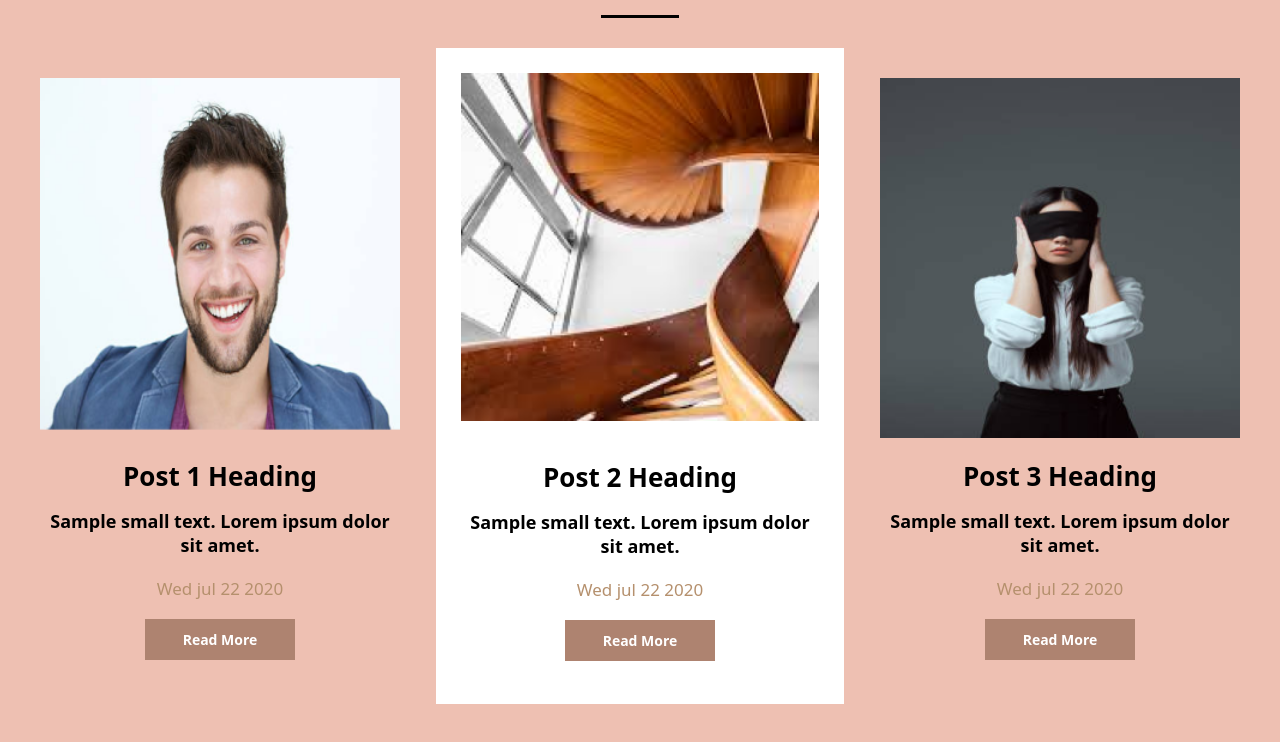
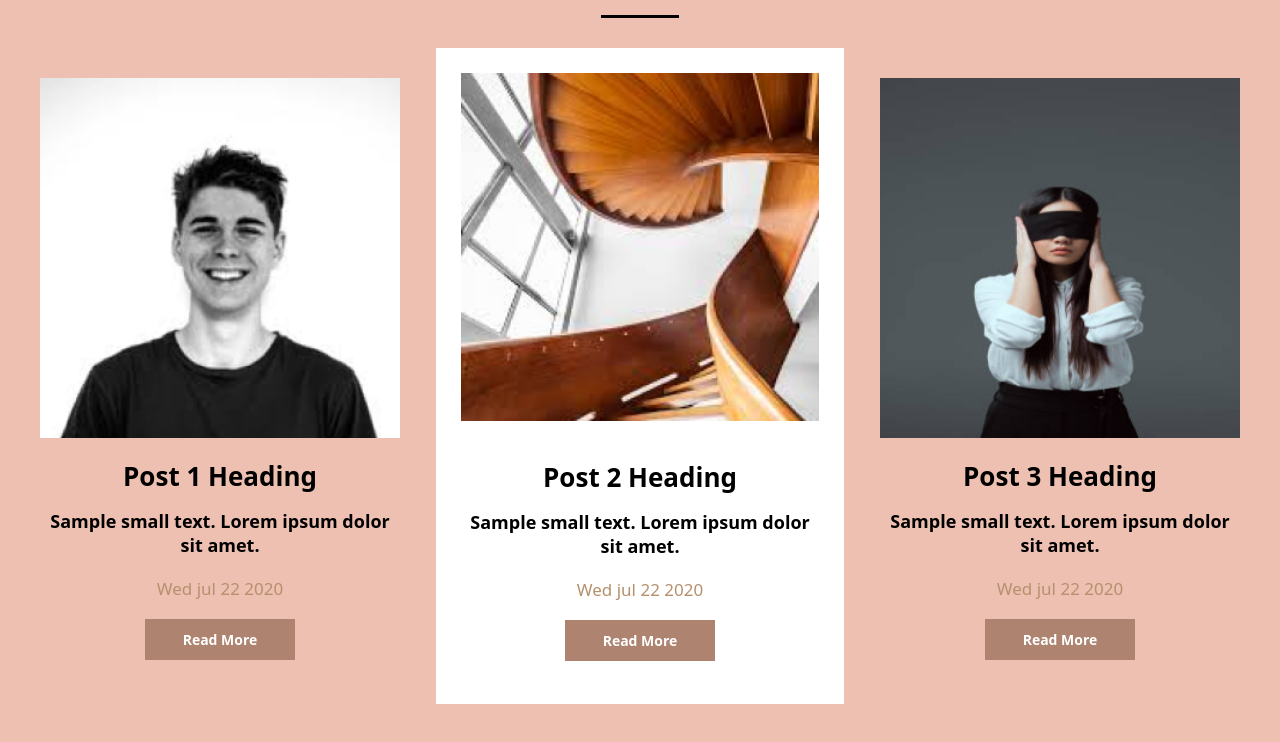
Before and after one commit to preetikaushik1/html-task03, a plain HTML site: page index.html in a window 1280 px wide. Shown: the part 74-816 px from the top of the page. Drawn offline with Linux system fonts and the light colour scheme.

Commit message:
image-change
image-change

```diff
--- a/index.html
+++ b/index.html
@@ -17,7 +17,7 @@
             <div class="border"></div>
             <div class="imgbox">
                 <div class="left_box">
-                    <div><img src="img/bbbb 1.png" width="100%"/></div>
+                    <div><img src="img/b2 1.png" width="100%"/></div>
                     <div class="post">Post 1 Heading</div>
                     <div class="text">Sample small text. Lorem ipsum dolor sit amet.</div>
                     <div class="wed">Wed jul 22 2020</div>
```
Also changed, not shown: img/b2 1.png (added), img/b2.jpeg (added).
